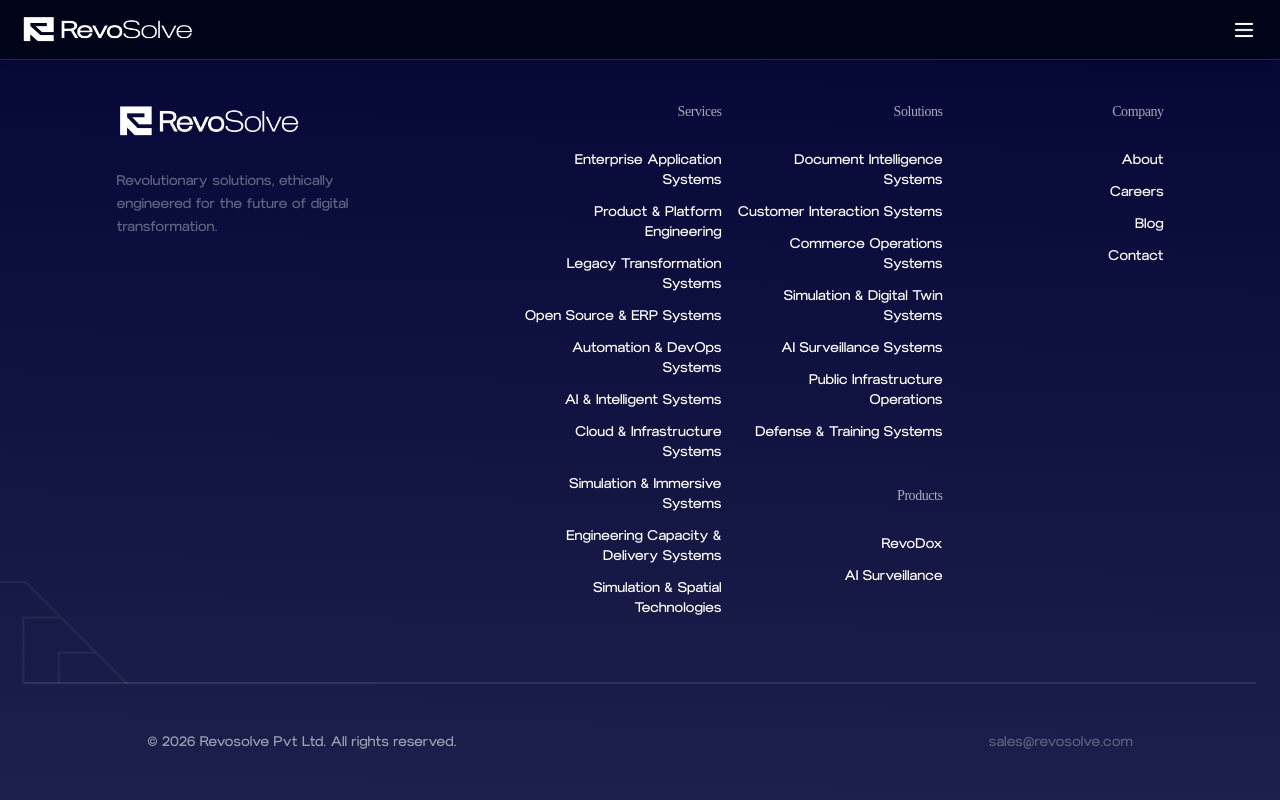
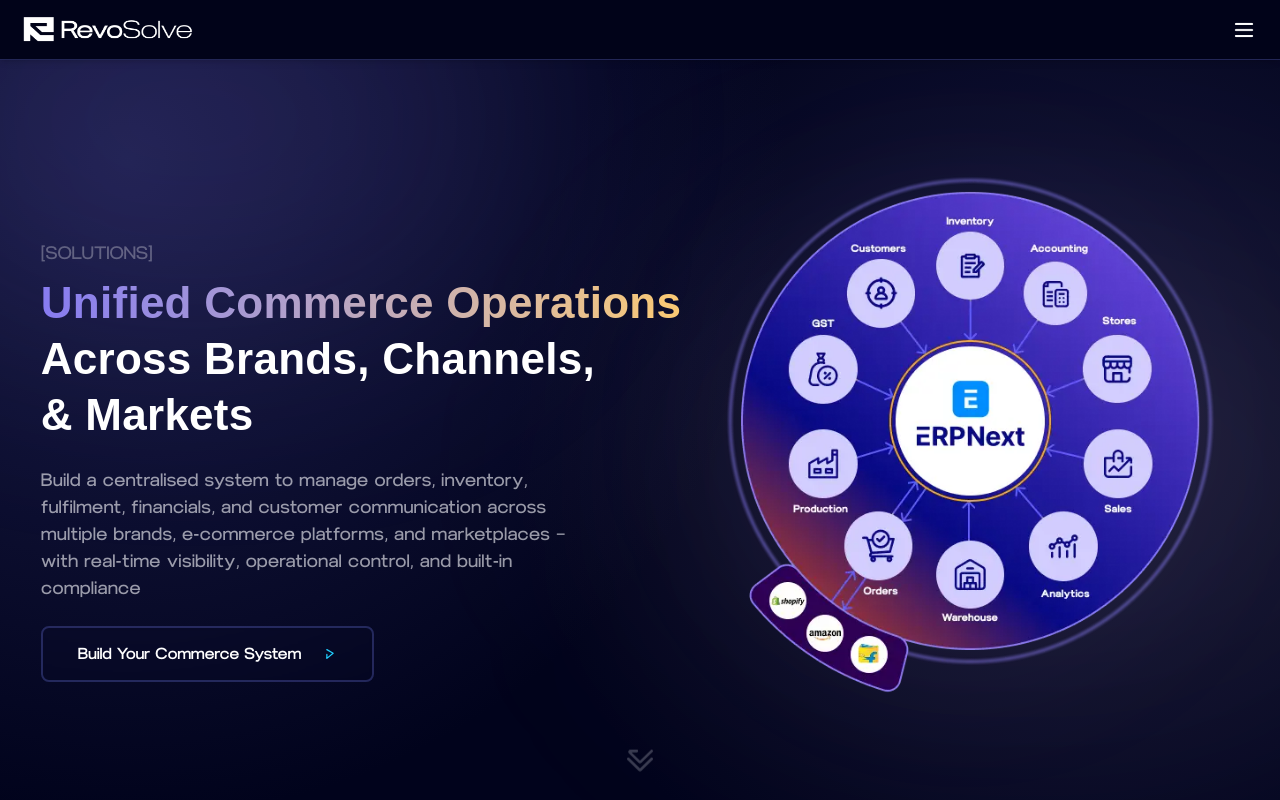
Before and after one commit to karn30chavda/Revosolve_Website, a React (Vite) app: page /solutions in a window 1280 px wide. Shown: the top 800 px of the page. Built offline with nearby package versions, Linux system fonts and the light colour scheme; a web font is replaced by a local one.

Commit message:
feat: solution hero component

```diff
--- /dev/null
+++ b/src/components/SolutionHero/SolutionHero.jsx
@@ -0,0 +1,111 @@
+import React from "react";
+import { motion as Motion } from "framer-motion";
+import { useNavigate } from "react-router-dom";
+
+const SolutionHero = () => {
+  const navigate = useNavigate();
+
+  return (
+    <section className="relative w-full min-h-screen overflow-x-hidden flex flex-col items-center justify-center pt-20 bg-[#01031c] font-sans">
+
+      {/* Background Atmosphere Elements */}
+      <div
+        className="absolute inset-0 z-0 pointer-events-none"
+        style={{
+          background: `
+            radial-gradient(circle at 10% 20%, rgba(29, 31, 76, 0.9) 0%, transparent 50%),
+            radial-gradient(circle at 85% 50%, rgba(25, 26, 62, 0.9) 0%, transparent 50%)
+          `
+        }}
+      />
+
+      {/* Decorative Glow Spots */}
+      <div className="absolute top-[-10%] left-[-10%] w-[50%] h-[50%] bg-[#877BF1]/10 rounded-full blur-[120px] pointer-events-none" />
+      <div className="absolute bottom-[10%] right-[-10%] w-[60%] h-[60%] bg-[#FCCA71]/5 rounded-full blur-[130px] pointer-events-none" />
+
+      {/* Main Content Layout */}
+      <div className="w-[85%] md:w-[85%] max-w-[1360px] mx-auto flex flex-col lg:flex-row items-center justify-center gap-12 lg:gap-4 xl:gap-2 relative z-10 pt-16 lg:pt-10 pb-16 lg:pb-0">
+
+        {/* Left Column: Text & CTA */}
+        <Motion.div
+          initial={{ opacity: 0, x: -40 }}
+          animate={{ opacity: 1, x: 0 }}
+          transition={{ duration: 0.8, ease: "easeOut" }}
+          className="flex flex-col justify-start items-start gap-6 w-full lg:max-w-[540px] xl:max-w-[700px] lg:flex-1"
+        >
+          <div className="inline-flex flex-col justify-start items-start gap-2 w-full">
+            <div className="opacity-30 justify-start">
+              <span className="text-white text-lg font-normal font-sans tracking-tight">[</span>
+              <span className="text-white text-lg font-normal font-sans uppercase tracking-tight">solutions</span>
+              <span className="text-white text-lg font-normal font-sans tracking-tight">]</span>
+            </div>
+
+            <div className="flex flex-col justify-start items-start gap-6 w-full">
+              <div className="flex flex-col justify-start items-start w-full">
+                <div className="max-w-full lg:w-auto lg:whitespace-nowrap justify-start bg-linear-to-r from-[#877BF1] to-[#FCCA71] bg-clip-text text-transparent text-3xl md:text-4xl lg:text-[34px] xl:text-[44px] font-black font-sans leading-tight lg:leading-[46px] xl:leading-[56px] tracking-[0.264px]">
+                  Unified Commerce Operations
+                </div>
+                <div className="max-w-full lg:w-auto justify-start text-white text-3xl md:text-4xl lg:text-[34px] xl:text-[44px] font-black font-sans leading-tight lg:leading-[46px] xl:leading-[56px] tracking-[0.264px]">
+                  Across Brands, Channels, <br />& Markets
+                </div>
+              </div>
+
+              <div className="max-w-full lg:max-w-[480px] xl:max-w-[553px] opacity-60 justify-start text-[#FBFBFF] text-base xl:text-[18px] font-normal font-sans leading-normal">
+                Build a centralised system to manage orders, inventory, fulfilment, financials, and customer communication across multiple brands, e-commerce platforms, and marketplaces — with real-time visibility, operational control, and built-in compliance
+              </div>
+            </div>
+          </div>
+
+          {/* CTA Button */}
+          <button
+            onClick={() => navigate("/connect")}
+            className="h-[56px] py-[10px] px-[35px] rounded-[8px] border-2 border-[rgba(91,98,191,0.37)] backdrop-blur-[2px] flex justify-center items-center gap-[22px] bg-transparent cursor-pointer transition-all duration-300 hover:bg-white/5 active:scale-95 shrink-0"
+          >
+            <span className="text-white text-center font-sans text-[16px] font-medium leading-[24px] tracking-[-0.312px]">
+              Build Your Commerce System
+            </span>
+            <img
+              src="/Solution_page/solution_hero_arrow.svg"
+              alt="Arrow"
+              className="w-[14px] h-[10px] shrink-0"
+            />
+          </button>
+        </Motion.div>
+
+        {/* Right Column: Infographic Image */}
+        <Motion.div
+          initial={{ opacity: 0, scale: 0.95 }}
+          animate={{ opacity: 1, scale: 1 }}
+          transition={{ delay: 0.3, duration: 0.9, ease: "easeOut" }}
+          className="flex items-center justify-center shrink-0 w-full lg:w-auto relative lg:-translate-y-8"
+        >
+          {/* Subtle surrounding glow effect to blend image */}
+          <div className="absolute inset-0 bg-[#877BF1]/5 rounded-full blur-[80px] pointer-events-none scale-90" />
+          <img
+            src="/Solution_page/solution_hero_image.webp"
+            alt="Commerce Operations System Graphic"
+            className="object-contain w-full max-w-[240px] lg:max-w-none lg:w-[280px] lg:h-[280px] xl:w-[550px] xl:h-[550px] relative z-10"
+          />
+        </Motion.div>
+
+      </div>
+
+      {/* Scroll Down Arrow - Desktop & Mobile */}
+      <div className="absolute bottom-6 left-0 right-0 w-full flex justify-center z-20">
+        <img
+          onClick={() => {
+            document
+              .getElementById("solutions-content")
+              ?.scrollIntoView({ behavior: "smooth" });
+          }}
+          src="/hero_section/arrow_icon.svg"
+          className="w-6.5 h-5.5 object-contain opacity-80 hover:opacity-100 transition-opacity cursor-pointer animate-bounce"
+          alt="Scroll down"
+        />
+      </div>
+
+    </section>
+  );
+};
+
+export default SolutionHero;
--- a/src/pages/Solutions.jsx
+++ b/src/pages/Solutions.jsx
@@ -1,12 +1,17 @@
 import React from "react";
 import { motion as Motion } from "framer-motion";
-
-
+import SolutionHero from "../components/SolutionHero/SolutionHero";
 
 const Solutions = () => {
   return (
-    <div>
-      Solutions
+    <div className="w-full bg-[#01031c]">
+      {/* Solutions Page Hero */}
+      <SolutionHero />
+
+      {/* Solutions Sections / Components will be loaded below */}
+      <div id="solutions-content" className="w-full relative z-10 py-20">
+        {/* We will build different types of components for individual solutions here */}
+      </div>
     </div>
   );
 };
```
Also changed, not shown: public/Solution_page/solution_hero_arrow.svg (added), public/Solution_page/solution_hero_image.webp (added).
